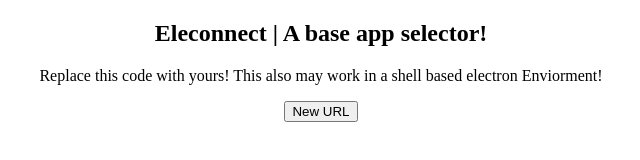
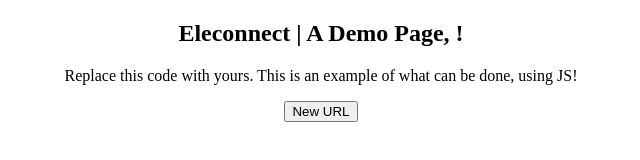
Before and after one commit to RossMdevs/Eleconnect, an Electron app: page index.html in a window 800 px wide. Shown: the whole page, without its empty margins (79-719 px from the left). Drawn offline with nearby package versions, Linux system fonts and the light colour scheme.

Commit message:
Update index.html

```diff
--- a/index.html
+++ b/index.html
@@ -13,8 +13,8 @@
             console.log("Eleconnect V.0.0.1 \n RLM Managed Assets & Tech \n Note: Rebranded and Reownered");
         </script>
     </head>
-       <center> <h2> Eleconnect | A base app selector! </h2>
-    <p>Replace this code with yours! This also may work in a shell based electron Enviorment! </p>
+       <center> <h2> Eleconnect | A Demo Page, ! </h2>
+    <p>Replace this code with yours. This is an example of what can be done, using JS! </p>
  <button onclick="url();">New URL</button> </center>
     </body>
 </html>
```
